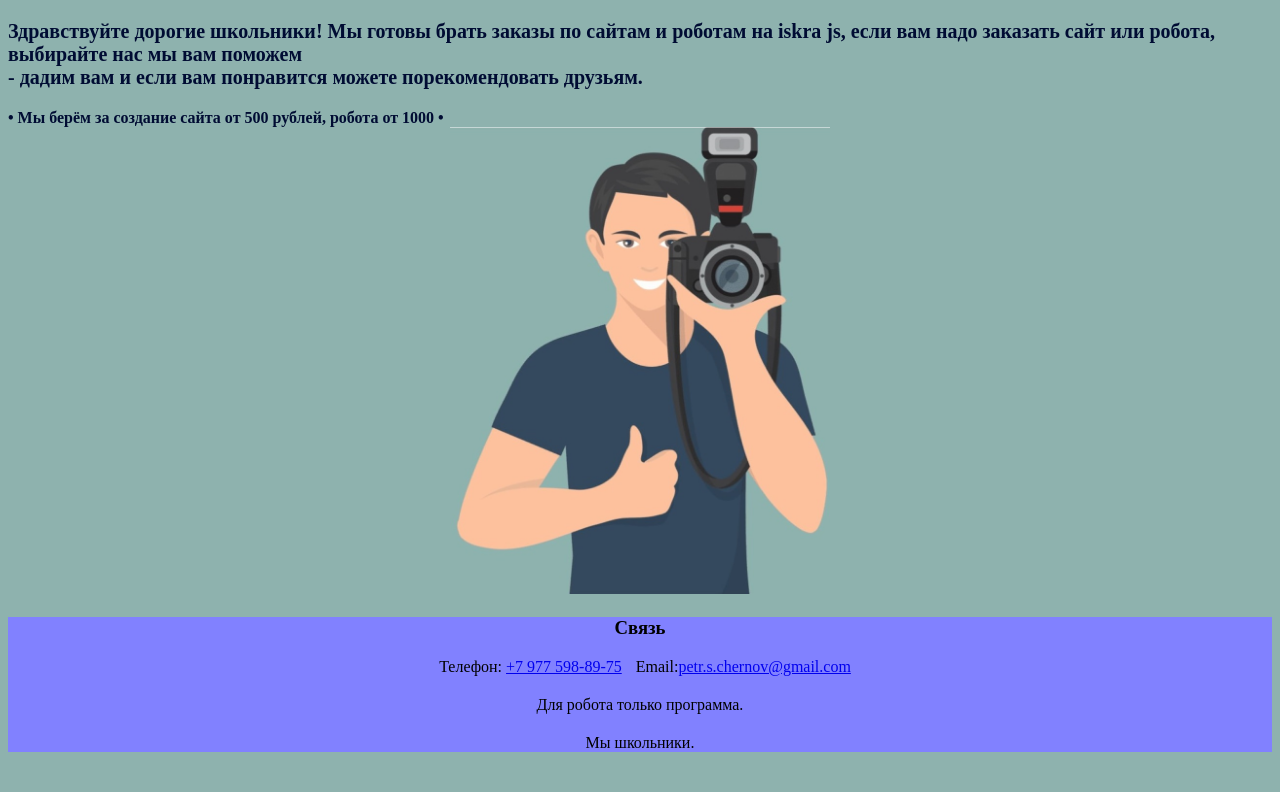
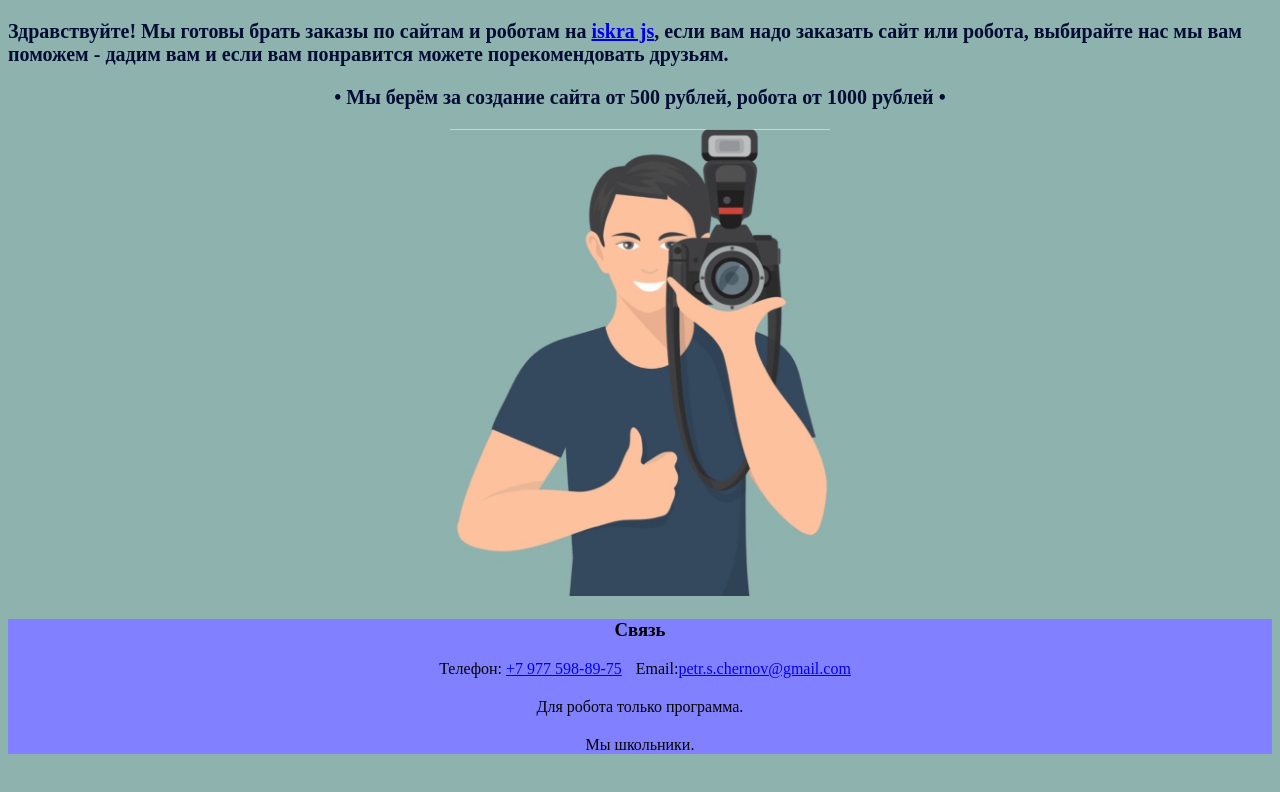
Before and after one commit to petr-chernov/petr-chernov.github.io, a plain HTML site: page index.html in a window 1280 px wide. Drawn offline with Linux system fonts and the light colour scheme.

Commit message:
Update index.html

```diff
--- a/index.html
+++ b/index.html
@@ -13,12 +13,12 @@
     </head>
     <body style='background-size: cover;background-color:  rgb(142 178 174);' >
         <div style="color:rgb(0, 12, 51);">
-            <p>Здравствуйте дорогие школьники! Мы готовы брать заказы по сайтам и роботам
-                на iskra js, если вам надо заказать сайт или робота, выбирайте нас мы вам поможем <br>
-                - дадим вам и если вам понравится можете порекомендовать друзьям.
+            <p>Здравствуйте! Мы готовы брать заказы по сайтам и роботам
+                на <a href='https://amperka.ru/product/iskra-js'>iskra js</a>, если вам надо заказать сайт или
+                 робота, выбирайте нас мы вам поможем - дадим вам и если вам понравится можете порекомендовать
+                 друзьям.
             </p>
-                <div style = "font-weight: bold;">• Мы берём за создание сайта от 500 рублей, робота от 1000 •
-            </div>
+                <center><p>• Мы берём за создание сайта от 500 рублей, робота от 1000 рублей • </p></center>
             <center><img src = "./Freelance-Photography-1-e1549374906734.jpg"; width = 30%></center>
         </div>
     </body>
```
